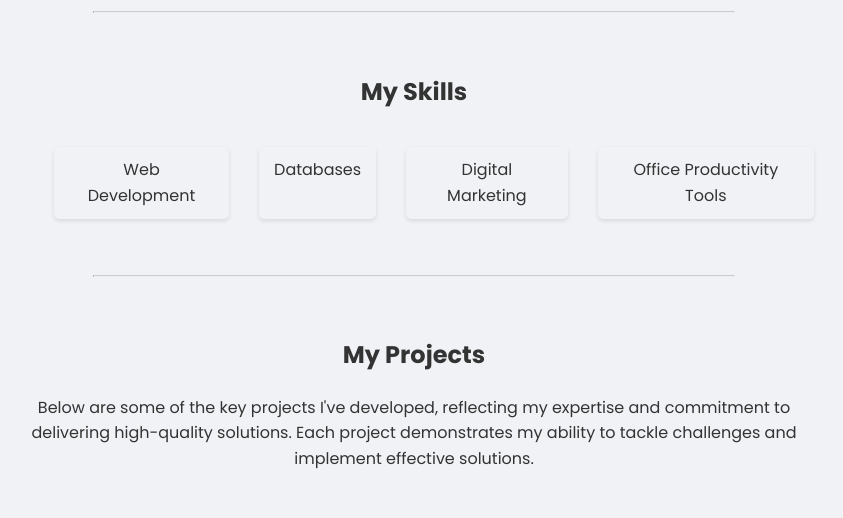
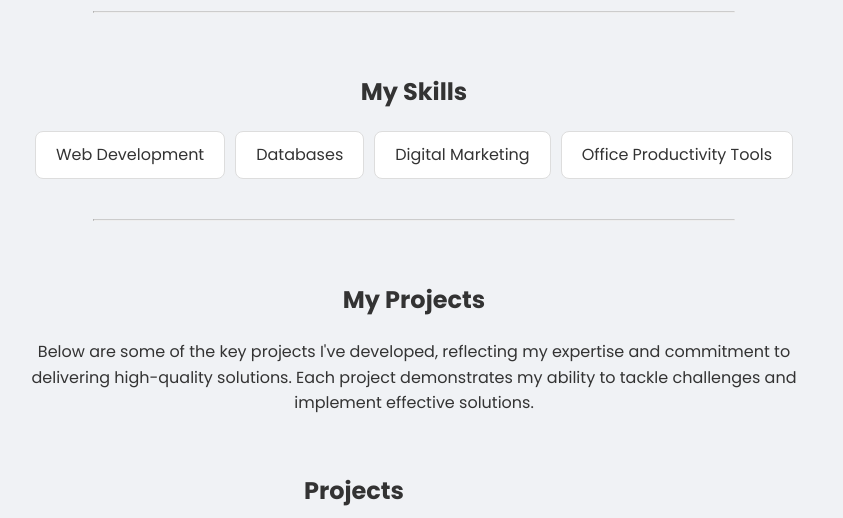
Before and after one commit to Mediwateyash/portfolio-website, a plain HTML site: page index.html in a window 1280 px wide. Shown: the part 1100-1618 px from the top of the page, without its empty margins (226-1069 px from the left). Drawn offline with Linux system fonts and the light colour scheme.

Commit message:
skills effect added

```diff
--- a/assets/css/style.css
+++ b/assets/css/style.css
@@ -100,18 +100,29 @@ img {
 }
 
 .skills-list {
+    list-style: none; /* Removes default bullet points */
+    padding: 0;
+    margin: 0;
     display: flex;
-    flex-direction: row;
-    justify-content: center;
-    gap: 30px;
+    flex-wrap: wrap;
+    gap: 10px; /* Space between skills */
+    justify-content: center; /* Center-aligns the items horizontally */
 }
 
 .skills-list li {
-    list-style-type: none;
-    background: #f0f2f5;
-    padding: 10px 15px;
-    border-radius: 5px;
-    box-shadow: 0 2px 4px rgba(0,0,0,0.1);
+    background-color: #ffffff;
+    border: 1px solid #ddd;
+    border-radius: 8px;
+    padding: 10px 20px;
+    font-size: 16px;
+    color: #333;
+    transition: transform 0.3s ease; /* Smooth transition for hover effect */
+}
+
+.skills-list li:hover {
+    transform: scale(1.1); /* Slightly enlarges the item on hover */
+    background-color: #f9620b; /* Optional: Changes background color on hover */
+    color: #ffffff; /* Optional: Changes text color on hover */
 }
 
 form {
```
